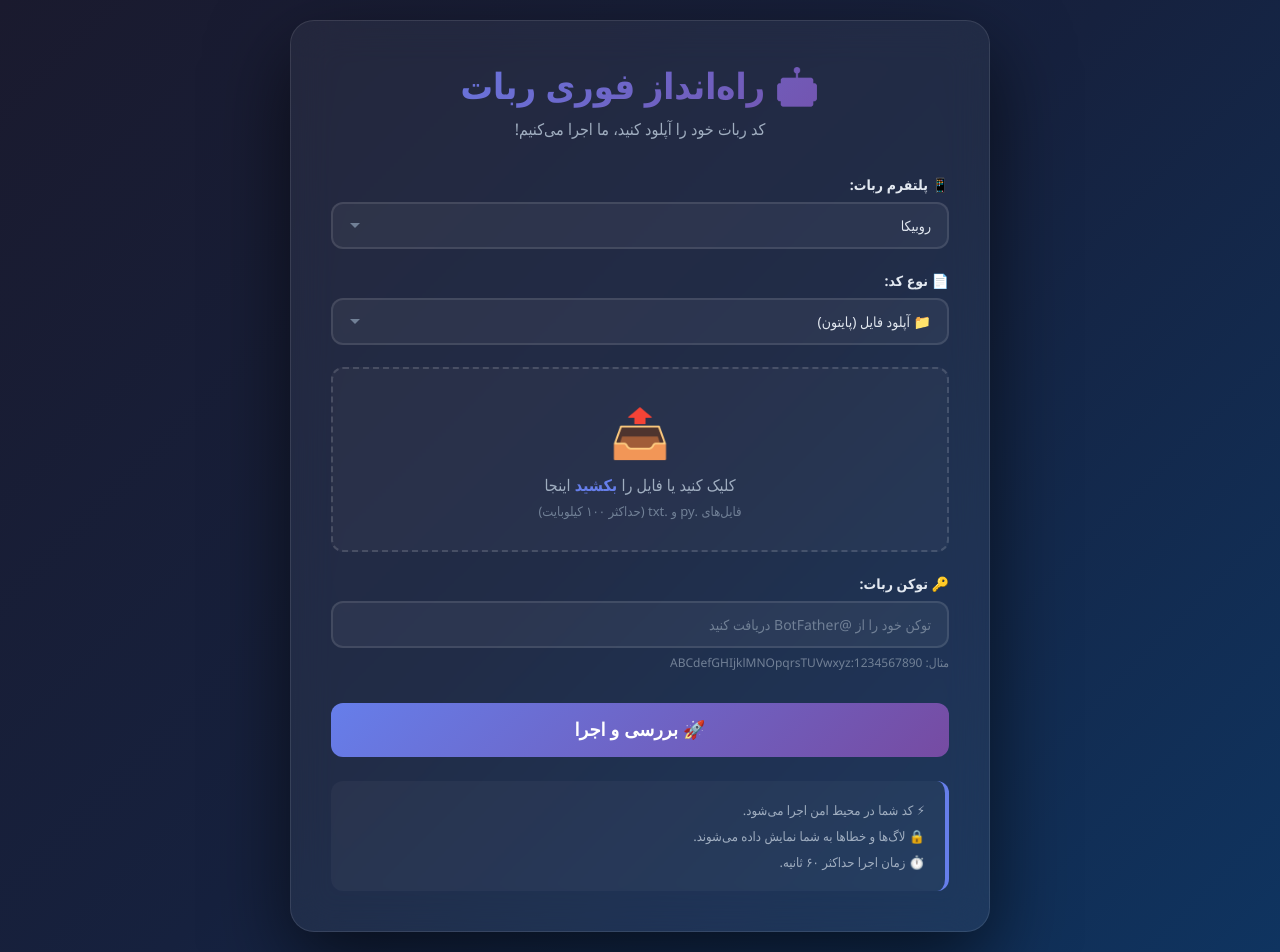
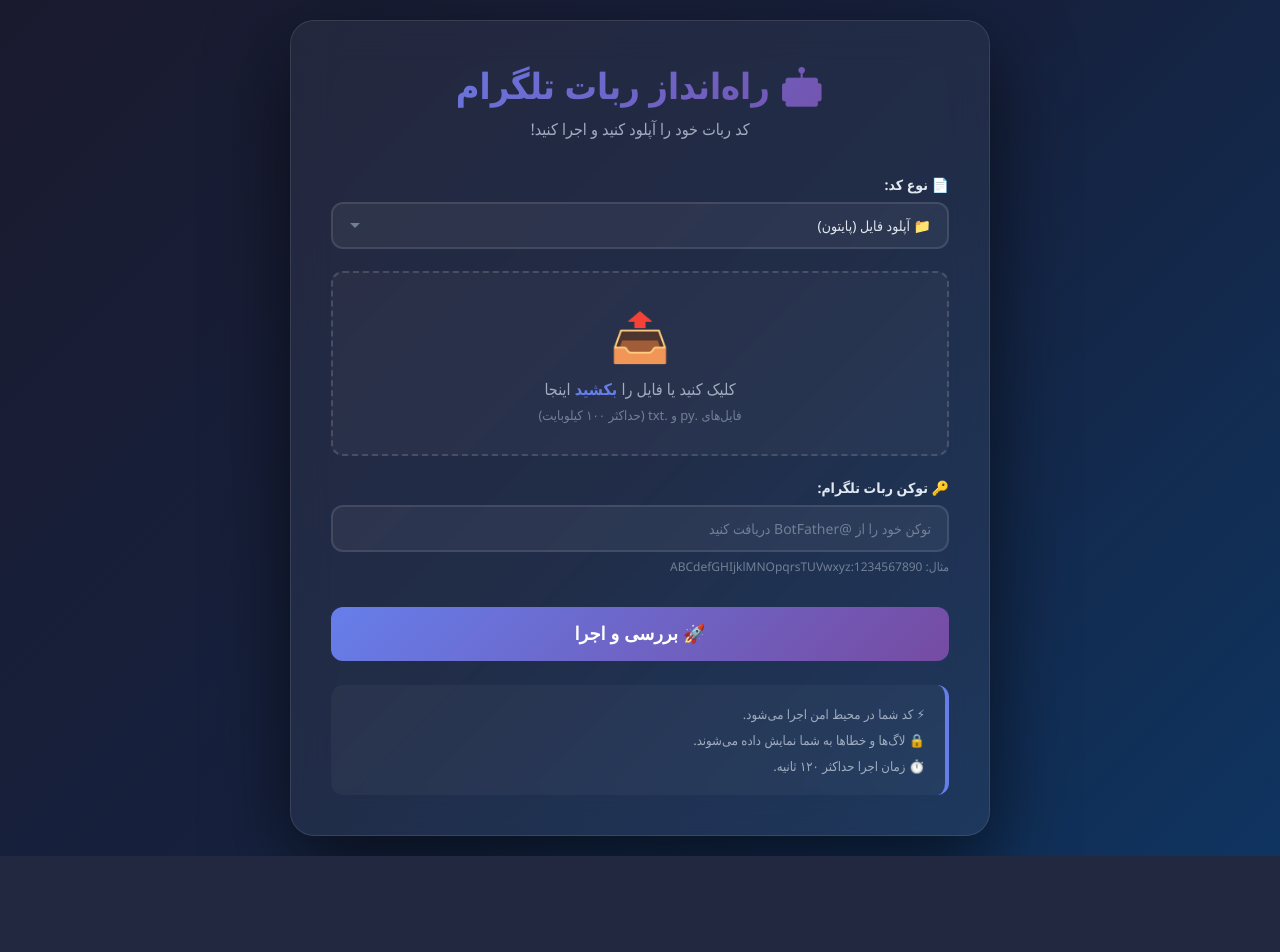
Before and after one commit to POIUU02/rubika, a Python web app: template templates/index.html in a window 1280 px wide. After the commit the page ends 856 px from the top, so only its background shows below. Run offline with Jinja, Linux system fonts and the light colour scheme; the template is opened without the code that fills it, so the values that code supplies are empty.

Commit message:
index.html

```diff
--- a/templates/index.html
+++ b/templates/index.html
@@ -3,7 +3,7 @@
 <head>
     <meta charset="UTF-8">
     <meta name="viewport" content="width=device-width, initial-scale=1.0">
-    <title>🚀 راه‌انداز سریع ربات</title>
+    <title>🚀 راه‌انداز ربات تلگرام</title>
     <style>
         * { margin: 0; padding: 0; box-sizing: border-box; }
         body {
@@ -295,28 +295,18 @@
 <body>
     <div class="container">
         <div class="header">
-            <h1>🤖 راه‌انداز فوری ربات</h1>
-            <p>کد ربات خود را آپلود کنید، ما اجرا می‌کنیم!</p>
+            <h1>🤖 راه‌انداز ربات تلگرام</h1>
+            <p>کد ربات خود را آپلود کنید و اجرا کنید!</p>
         </div>
 
         <div class="alert" id="alertMessage"></div>
 
         <form id="mainForm" novalidate>
             <div class="form-group">
-                <label>📱 پلتفرم ربات:</label>
-                <select class="form-control" id="platform" name="platform" required>
-                    <option value="rubika">روبیکا</option>
-                    <option value="telegram">تلگرام</option>
-                    <option value="whatsapp">واتساپ</option>
-                    <option value="other">سایر</option>
-                </select>
-            </div>
-
-            <div class="form-group">
                 <label>📄 نوع کد:</label>
                 <select class="form-control" id="codeType" name="code_type" required>
                     <option value="file">📁 آپلود فایل (پایتون)</option>
-                    <option value="text">✏️ وارد کردن متن کد</option>
+                    <option value="text">✏️ چسباندن کد</option>
                 </select>
             </div>
 
@@ -333,12 +323,12 @@
             </div>
 
             <div class="form-group" id="textInputGroup" style="display: none;">
-                <label>✏️ کد پایتون:</label>
-                <textarea class="form-control" id="codeText" name="code_text" placeholder="# کد خود را اینجا بنویسید..." rows="8"></textarea>
+                <label>✏️ کد ربات تلگرام:</label>
+                <textarea class="form-control" id="codeText" name="code_text" placeholder="# کد ربات خود را اینجا بچسبانید..." rows="10"></textarea>
             </div>
 
             <div class="form-group">
-                <label>🔑 توکن ربات:</label>
+                <label>🔑 توکن ربات تلگرام:</label>
                 <input class="form-control" id="tokenInput" type="text" name="token" placeholder="توکن خود را از @BotFather دریافت کنید" required>
                 <small style="color: #718096; display: block; margin-top: 6px; font-size: 12px;">
                     مثال: 1234567890:ABCdefGHIjklMNOpqrsTUVwxyz
@@ -355,7 +345,7 @@
             <p>
                 ⚡ کد شما در محیط امن اجرا می‌شود.<br>
                 🔒 لاگ‌ها و خطاها به شما نمایش داده می‌شوند.<br>
-                ⏱️ زمان اجرا حداکثر ۶۰ ثانیه.
+                ⏱️ زمان اجرا حداکثر ۱۲۰ ثانیه.
             </p>
         </div>
 
@@ -386,7 +376,6 @@
             const resultContainer = document.getElementById('resultContainer');
             const resultStatus = document.getElementById('resultStatus');
             const resultLogs = document.getElementById('resultLogs');
-            const platform = document.getElementById('platform');
 
             const MAX_FILE_SIZE = 100 * 1024;
 
@@ -493,14 +482,14 @@
                 hideResult();
                 hideAlert();
 
-                const selectedPlatform = platform.value;
-                const codeTypeVal = codeType.value;
                 const token = document.getElementById('tokenInput').value.trim();
 
                 if (!token) {
                     showAlert('❌ لطفاً توکن ربات را وارد کنید!', 'error');
                     return;
                 }
+
+                const codeTypeVal = codeType.value;
 
                 if (codeTypeVal === 'file') {
                     if (!fileInput.files || fileInput.files.length === 0) {
@@ -515,7 +504,7 @@
                     const reader = new FileReader();
                     reader.onload = function(event) {
                         const code = event.target.result;
-                        sendToServer(selectedPlatform, codeTypeVal, token, code);
+                        sendToServer(token, codeTypeVal, code);
                     };
                     reader.onerror = function() {
                         showAlert('❌ خطا در خواندن فایل!', 'error');
@@ -527,18 +516,17 @@
                         showAlert('❌ لطفاً کد را وارد کنید!', 'error');
                         return;
                     }
-                    sendToServer(selectedPlatform, codeTypeVal, token, code);
+                    sendToServer(token, codeTypeVal, code);
                 }
             });
 
-            async function sendToServer(platform, codeType, token, code) {
+            async function sendToServer(token, codeType, code) {
                 setLoading(true);
 
                 try {
                     const formData = new FormData();
-                    formData.append('platform', platform);
+                    formData.append('token', token);
                     formData.append('code_type', codeType);
-                    formData.append('token', token);
                     formData.append('code_text', code);
 
                     const response = await fetch('/', {
```
